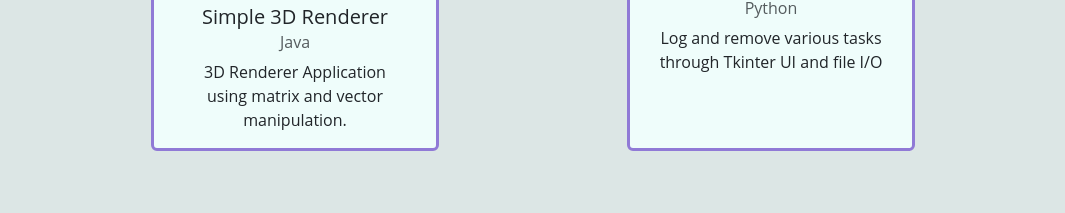
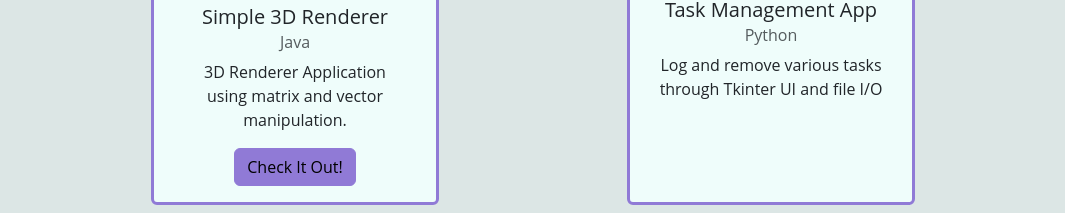
Before and after one commit to TWilliamsA7/TWilliamsA7.github.io, a plain HTML site: page projects.html in a window 1280 px wide. Shown: the part 1223-1436 px from the top of the page, without its empty margins (107-1172 px from the left). Before the commit the page ends 1382 px from the top, so only its background shows below. Drawn offline with nearby package versions, Linux system fonts and the light colour scheme.

Commit message:
Added button for 3d renderer

```diff
--- a/projects.html
+++ b/projects.html
@@ -127,9 +127,9 @@
                         <h5 class="card-title">Simple 3D Renderer</h5>
                         <h6 class="card-subtitle mb-2 text-body-secondary">Java</h6>
                         <p class="card-text"> 3D Renderer Application using matrix and vector manipulation. </p>
-                        <!-- <form action="#">
+                        <form action="https://github.com/TWilliamsA7/3DRenderer">
                             <button class="btn btn-primary">Check It Out!</button>
-                        </form> -->
+                        </form>
                     </div>
                 </div>
                 <div class="card border border-primary border-3 bg-light mb-2" style="width: 18rem;">
```
